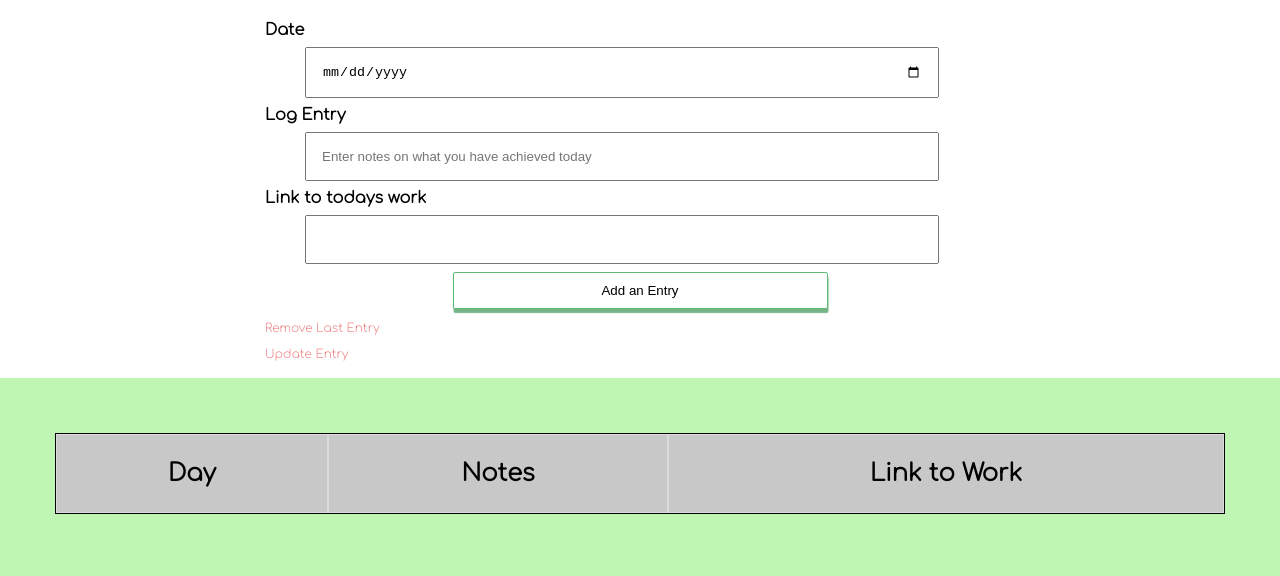
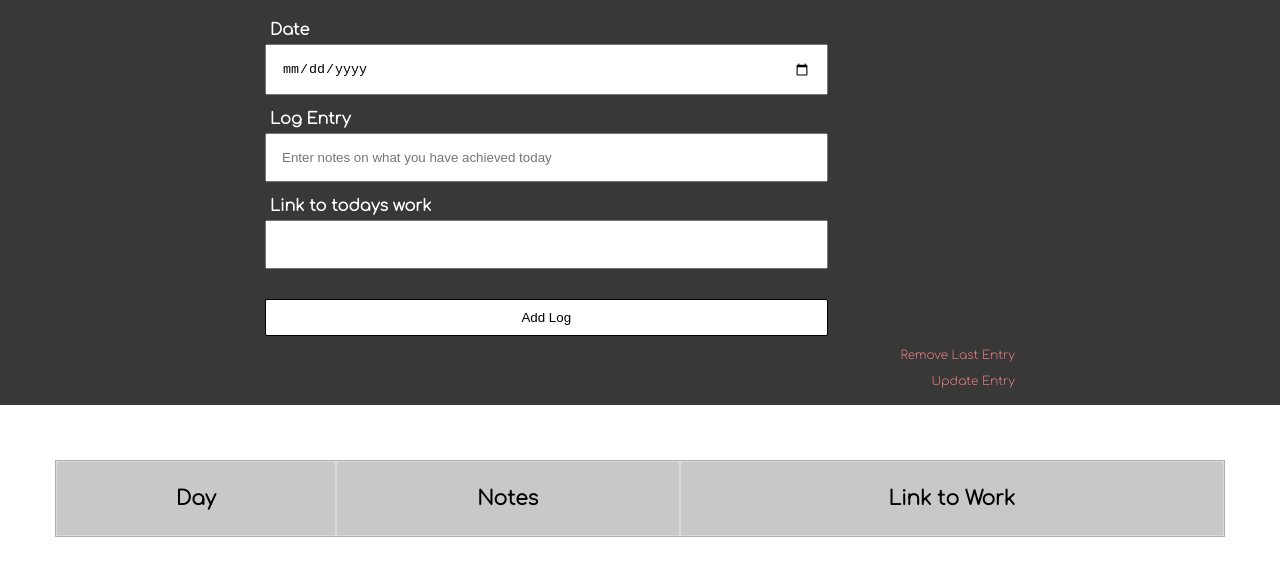
Before and after one commit to DHBuild002/100_days_logger, a website built with webpack: page client/src/index.html in a window 1280 px wide. Built offline with nearby package versions, Linux system fonts and the light colour scheme.

Commit message:
BUG: Styling of whole page needed improving and to be brought more in line with 100DaysOfCode branding FIX: Apply a change of color scheme to background, improve alignment of button and input boxes, improve hover animation on input button.

```diff
--- a/client/src/index.html
+++ b/client/src/index.html
@@ -12,7 +12,6 @@
 
 	<div class="form_container">
 		<div class="overlay_form">
-		<!--- Entry.js Form -->
 		<div class="form-box error" dataerrormsg="">
 			<label for="">Date</label>
 			<input type="date" name="" id="input-date">
@@ -26,10 +25,10 @@
 			<input type="url" name="" id="input-url">
 		</div>
 		<div class="controls">
-			<button id="input-btn">Add an Entry</button>
-			<p id="remove-entry"><a>Remove Last Entry</a></p>
-			<p id="update-entry"><a>Update Entry</a></p>
-		</div>
+			<button id="input-btn">Add Log</button>
+		<p id="remove-entry"><a>Remove Last Entry</a></p>
+		<p id="update-entry"><a>Update Entry</a></p>
+	</div>
 	</div>
 </div>
 
--- a/client/src/styles.css
+++ b/client/src/styles.css
@@ -1,19 +1,18 @@
+*{
+	box-sizing: border-box;
+}
+
 body {
-	background-color: rgb(190, 245, 179);
+	background-color: rgb(255, 255, 255);
 	font-family: "Comfortaa", sans-serif;
 	margin: 0;
 }
-.container {
-	width: auto;
-	position: relative;
-	display: block;
-	align-items: center;
+p {
+	font-size: 12px;
+	text-align: right;
 }
-p{
-	font-size: 12px;
-}
-table{
-	border: 1px solid black;
+table {
+	border: .2px solid rgb(175, 175, 175);
 	position: static;
 	width: 100%;
 	top: 0;
@@ -21,10 +20,10 @@ table{
 	border-spacing: 0px;
 }
 th {
-	font-size: 24px;
+	font-size: 20px;
 	padding: 25px;
 	background-color: rgb(200, 200, 200);
-	border: 1px solid rgb(219, 219, 219);
+	border: .4px solid rgb(219, 219, 219);
 }
 td {
 	border: .25px solid rgb(153, 153, 153);
@@ -33,23 +32,24 @@ td {
 	width: 25%;
 }
 /*Interactive Elements*/
+*:focus{
+	outline: #6cc644 5px solid
+}
 button {
     display: block;
-	width: 50%;
+    width: 75%;
     position: relative;
-	margin: auto;
+    margin: 20px 0px 5px 0px;
     background-color: white;
-	border:1px solid rgb(94, 187, 117);
+    border: 1px solid #000000;
     border-radius: 2px;
     padding: 10px;
     cursor: pointer;
-	box-shadow: .5px 4px 1px rgb(116, 180, 134);
 }
 button:hover{
-	background-color: rgb(160, 254, 164);
-	transition: ease-in .3s;
-	box-shadow: 0px 3px .5px rgb(116, 180, 134);
-	color: #4e4e4e;
+	background-color:#6cc644;
+	transition: ease-in .1s;
+	color: white;
 }
 a {
 	cursor: pointer;
@@ -57,13 +57,12 @@ a {
 }
 /* Entry Form  */
 .form_container{
-	background-color: white;
+	background-color: rgb(56, 56, 56);
 	padding: 5px;
 	margin: auto 0;
 	position: relative;
 }
 .overlay_form {
-	background-color: white;
 	width: 750px;
 	clear: both;
 	padding: 0px;
@@ -73,13 +72,15 @@ a {
 }
 .overlay_form label {
     display: block;
+    color: white;
     font-weight: 900;
-	margin-bottom: 0px;
+    margin: 5px 5px;
 }
 .overlay_form input {
     padding: 15px;
-	margin: .6em 3em;
-	width: 80%;
+    margin: 0;
+    margin-bottom: 10px;
+    width: 75%;
     clear: both;
     cursor: pointer;
 }
```
Lines whose indentation alone changed are shown as unchanged.
